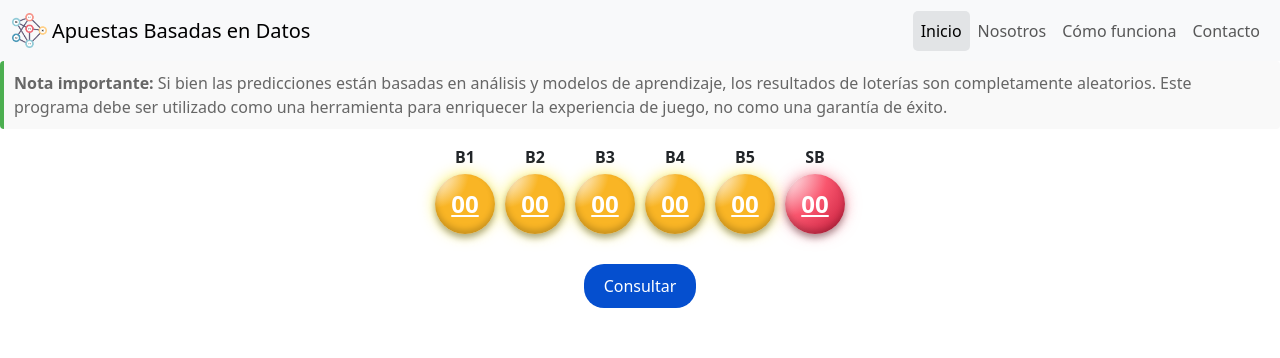
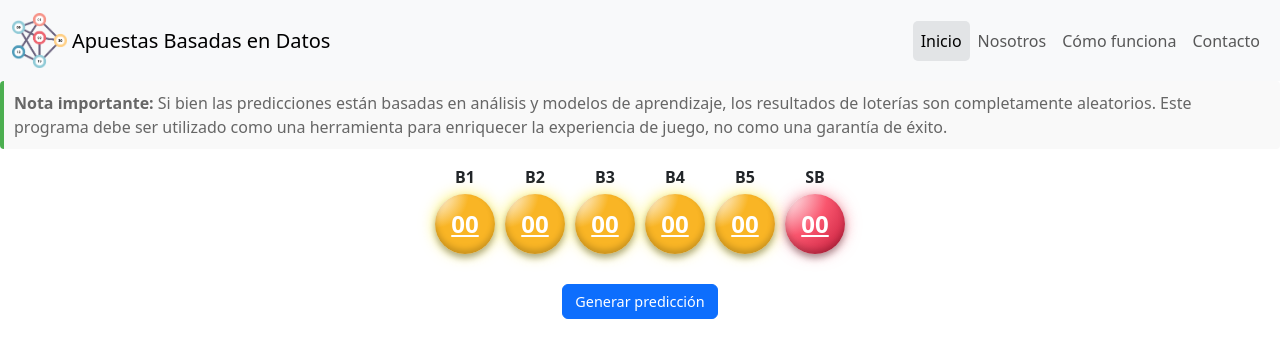
Before and after one commit to pab1987/PredictorBaloto, a Flask app: page / in a window 1280 px wide. Shown: the top 358 px of the page. Run offline with Flask 3, Linux system fonts and the light colour scheme; parts of the project's set-up code (start-up, migrations or seed data) failed here and were passed over.

Commit message:
Se agrega botón de generar predicción desde bootstrap

```diff
--- a/static/css/styles_index.css
+++ b/static/css/styles_index.css
@@ -150,13 +150,29 @@ p {
     box-shadow: 0 2px 4px rgba(0, 0, 0, 0.1);
 }
 
-.button-container {
-    margin-bottom: 20px;
+.center-container {
+    display: flex;
+    justify-content: center;
+    align-items: center;
     text-align: center;
-
 }
 
-button {
+
+/* Estilos específicos para el botón navbar-toggler */
+.navbar-toggler {
+    padding: 5px;
+    background-color: transparent;
+    border: none; /* Elimina bordes predeterminados */
+    outline: none; /* Evita el borde grueso al enfocar */
+}
+
+.navbar-toggler:focus {
+    box-shadow: none; /* Quita el efecto de borde predeterminado */
+    border: none;
+}
+
+
+/* button {
     padding: 10px 20px;
     font-size: 16px;
     color: white;
@@ -174,40 +190,8 @@ button:active {
     background-color: #fff;
     color: #666;
     border: 0.5px solid #4caf50;
-}
+} */
 
 .hidden {
     display: none;
 }
-
-/* Otros estilos existentes */
-/* .title {
-    text-align: center;
-    color: #218838;
-    font-weight: bold;
-}
-
-ol {
-    margin: 20px auto;
-    padding: 20px;
-    max-width: 600px;
-    background-color: #fff;
-    border-radius: 8px;
-    box-shadow: 0 2px 4px rgba(0, 0, 0, 0.1);
-}
-
-ol li {
-    margin: 5px 0;
-    font-size: 18px;
-    color: #555;
-    padding-left: 10px;
-}
-
-ol li::marker {
-    color: #4caf50;
-    font-weight: bold;
-}
-
-
-
- */
--- a/templates/index.html
+++ b/templates/index.html
@@ -11,9 +11,6 @@
     <link href="https://cdn.jsdelivr.net/npm/bootstrap@5.3.3/dist/css/bootstrap.min.css" rel="stylesheet"
         integrity="sha384-QWTKZyjpPEjISv5WaRU9OFeRpok6YctnYmDr5pNlyT2bRjXh0JMhjY6hW+ALEwIH" crossorigin="anonymous">
 
-    <!-- Google tag (gtag.js) -->
-
-
     <script async src="https://www.googletagmanager.com/gtag/js?id=G-GSBXM5GREE"></script>
     <script>
         window.dataLayer = window.dataLayer || [];
@@ -26,17 +23,10 @@
 </head>
 
 <body>
-    <!-- <div class="logo">
-        <img src="./static/images/img/logo_predi_baloto.png" alt="logo" class="logo-img">
-    </div> -->
-    <!-- Header -->
     <nav class="navbar navbar-expand-lg bg-body-tertiary">
         <div class="container-fluid">
-            <!-- Logo dentro del contenedor navbar-brand -->
             <a class="navbar-brand" href="#">
-                <!-- Imagen del logo -->
-                <img src="../static/images/img/logo_predi_baloto.png" alt="Logo" width="40" height="40" class="d-inline-block align-text-top logo">
-                <!-- Texto o nombre del logo -->
+                <img src="../static/images/img/logo_predi_baloto.png" alt="Logo" width="60" height="60" class="d-inline-block align-text-top logo">
                 Apuestas Basadas en Datos
             </a>
 
@@ -48,38 +38,22 @@
             <div class="collapse navbar-collapse" id="navbarSupportedContent">
                 <ul class="navbar-nav ms-auto mb-2 mb-lg-0">
                     <li class="nav-item">
-                        <a class="nav-link active" href="#">Inicio</a>
+                        <a class="nav-link active px-2 py-1 py-md-2" href="#">Inicio</a>
                     </li>
                     <li class="nav-item">
-                        <a class="nav-link" href="#">Nosotros</a>
+                        <a class="nav-link px-2 py-1 py-md-2" href="#">Nosotros</a>
                     </li>
                     <li class="nav-item">
-                        <a class="nav-link" href="#">Cómo funciona</a>
+                        <a class="nav-link px-2 py-1 py-md-2" href="#">Cómo funciona</a>
                     </li>
                     <li class="nav-item">
-                        <a class="nav-link" href="#">Contacto</a>
+                        <a class="nav-link px-2 py-1 py-md-2" href="#">Contacto</a>
                     </li>
                 </ul>
-            </div>
+            </div1>
         </div>
     </nav>
 
-    <!-- <ol>
-        <li>
-            <strong>Análisis de patrones:</strong>
-            Nuestro sistema de predicción se basa en un análisis avanzado de grandes cantidades de
-            datos históricos, identificando patrones y comportamientos recurrentes en los números ganadores.
-            Utilizando algoritmos de aprendizaje automático, nuestro programa aprende de las tendencias más
-            recientes y ajusta sus predicciones de manera continua para ofrecerte combinaciones con una
-            probabilidad más alta de éxito. Aunque los sorteos son aleatorios, nuestro enfoque matemático
-            te da una ventaja al generar sugerencias que están fundamentadas en análisis reales, no en pura
-            suerte. Lo mejor de todo es que presentamos estos resultados de manera sencilla y fácil de
-            entender, para que puedas tomar decisiones informadas sin complicaciones ni necesidad de ser
-            un experto. Con nuestro servicio, puedes confiar en que estás utilizando herramientas de análisis
-            de vanguardia para mejorar tus posibilidades.
-        </li>
-
-    </ol> -->
     <p><strong>Nota importante:</strong>
         Si bien las predicciones están basadas en análisis y modelos de aprendizaje, los resultados de loterías son
         completamente aleatorios. Este programa debe ser utilizado como una herramienta para enriquecer la experiencia
@@ -112,22 +86,22 @@
             <div class="box">00</div>
         </div>
     </div>
-
-    <div class="button-container">
-        <button id="fetchButton">Consultar</button>
+    <div class="center-container">
+        <button type="button" class="btn btn-primary"
+            id="fetchButton"
+            style="--bs-btn-padding-y: .35rem; --bs-btn-padding-x: .8rem; --bs-btn-font-size: .90rem;">
+            Generar predicción
+        </button>
     </div>
 
-
-    <!--<footer>
-        <p>&copy; 2024 Mi Página</p>
-    </footer>-->
-
-    <!-- Aquí puedes incluir tus scripts -->
+    <!---<div class="button-container">
+        <button class="buttom-fetch" id="fetchButton">Consultar</button>
+    </div>-->
     <script src="../static/js/script_index.js"></script>
-    <!-- Script de Bootstrap -->
     <script src="https://cdn.jsdelivr.net/npm/bootstrap@5.3.3/dist/js/bootstrap.bundle.min.js"
         integrity="sha384-YvpcrYf0tY3lHB60NNkmXc5s9fDVZLESaAA55NDzOxhy9GkcIdslK1eN7N6jIeHz"
-        crossorigin="anonymous"></script>
+        crossorigin="anonymous">
+    </script>
 </body>
 
 </html>
```
